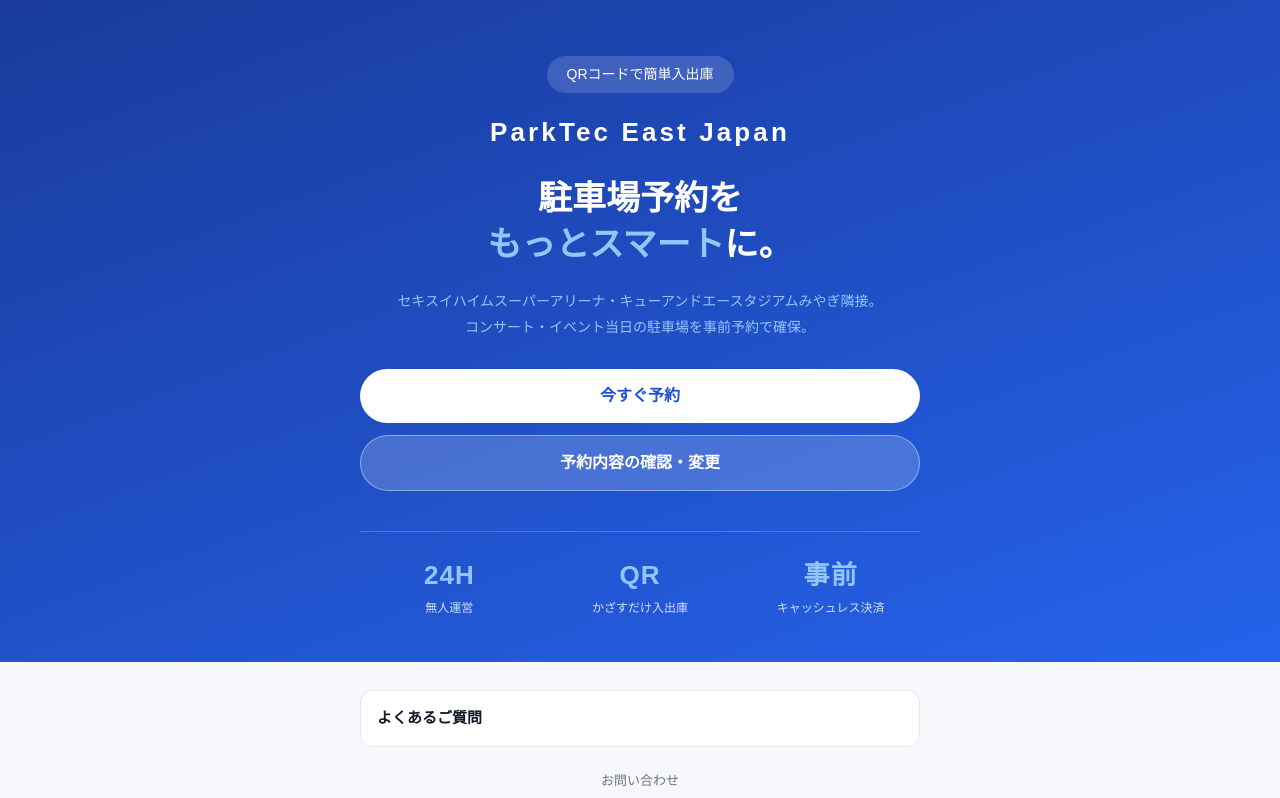
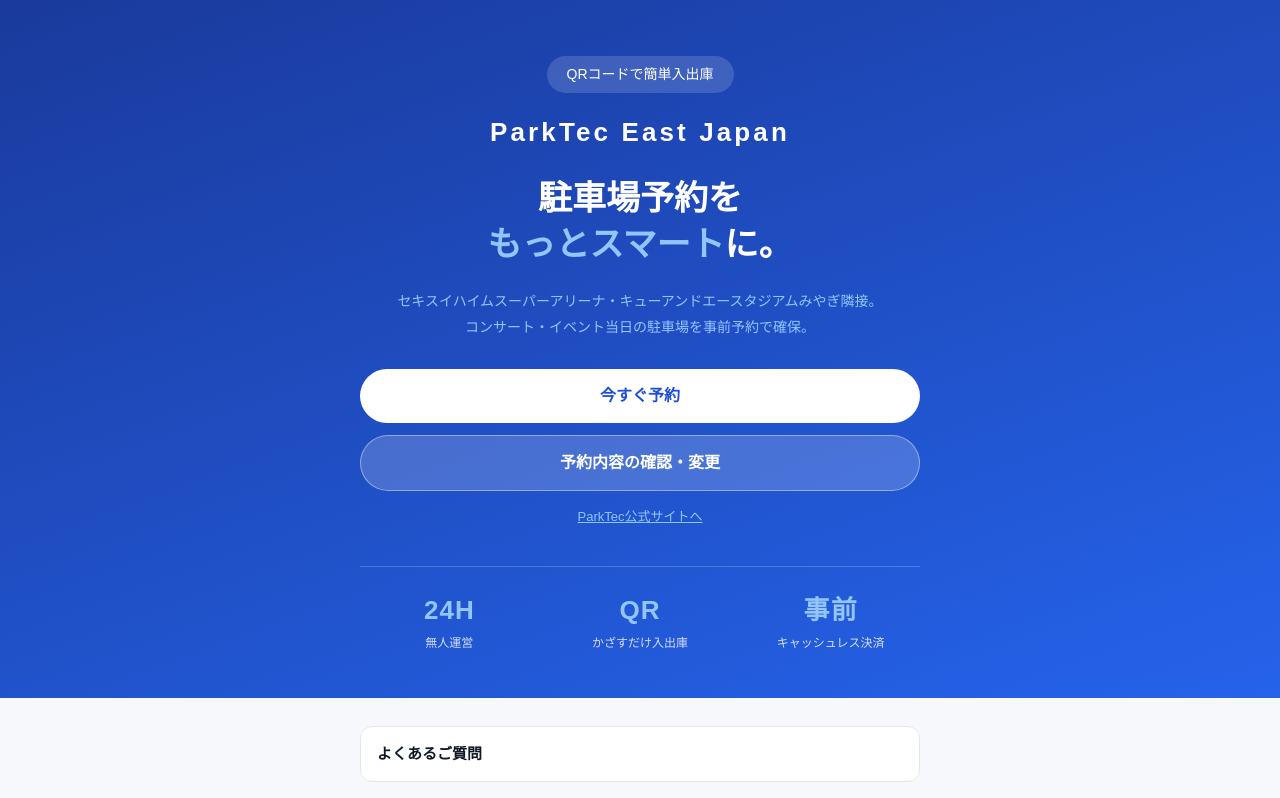
Before and after one commit to parktec-ej/parktech, a Next.js app: page / in a window 1280 px wide. Shown: the top 798 px of the page. Built offline with nearby package versions, Linux system fonts and the light colour scheme.

Commit message:
feat: 予約システムから公式サイトへ戻る導線を追加

```diff
--- a/app/monthly/apply/page.tsx
+++ b/app/monthly/apply/page.tsx
@@ -189,7 +189,7 @@
     <main style={pageStyle}>
       <div style={containerStyle}>
         <a href="https://parktec-ej.com/monthly" style={backLinkStyle}>
-          ← HPに戻る
+          ParkTec公式サイトへ
         </a>
         <h1 style={titleStyle}>月極駐車場 お申し込み</h1>
         <p style={descStyle}>
--- a/app/page.tsx
+++ b/app/page.tsx
@@ -183,6 +183,20 @@
             <Link href="/reservation/lookup" style={secondaryButtonStyle}>
               予約内容の確認・変更
             </Link>
+
+            {/* 別ドメインだが「戻る」操作なので同一タブで遷移させる */}
+            <a
+              href="https://parktec-ej.com"
+              style={{
+                marginTop: 4,
+                textAlign: "center",
+                color: COLORS.blue300,
+                fontSize: 13,
+                textDecoration: "underline",
+              }}
+            >
+              ParkTec公式サイトへ
+            </a>
           </div>
 
           <div style={statsRowStyle}>
--- a/app/reservation/lookup/page.tsx
+++ b/app/reservation/lookup/page.tsx
@@ -554,6 +554,16 @@
           </p>
 
           <BackToTopLink />
+
+          {/* 別ドメインだが「戻る」操作なので同一タブで遷移させる */}
+          <p style={{ ...noteStyle, marginTop: 14, textAlign: "center" }}>
+            <a
+              href="https://parktec-ej.com"
+              style={{ color: COLORS.ink3, textDecoration: "underline" }}
+            >
+              ParkTec公式サイトへ
+            </a>
+          </p>
         </div>
       </div>
     </div>
--- a/app/reservation/manage/page.tsx
+++ b/app/reservation/manage/page.tsx
@@ -1116,6 +1116,16 @@
           {msg}
         </div>
       )}
+
+      {/* 別ドメインだが「戻る」操作なので同一タブで遷移させる */}
+      <div style={{ marginTop: 24, textAlign: "center" }}>
+        <a
+          href="https://parktec-ej.com"
+          style={{ color: "#666", fontSize: 13, textDecoration: "underline" }}
+        >
+          ParkTec公式サイトへ
+        </a>
+      </div>
     </main>
   );
 }
```
